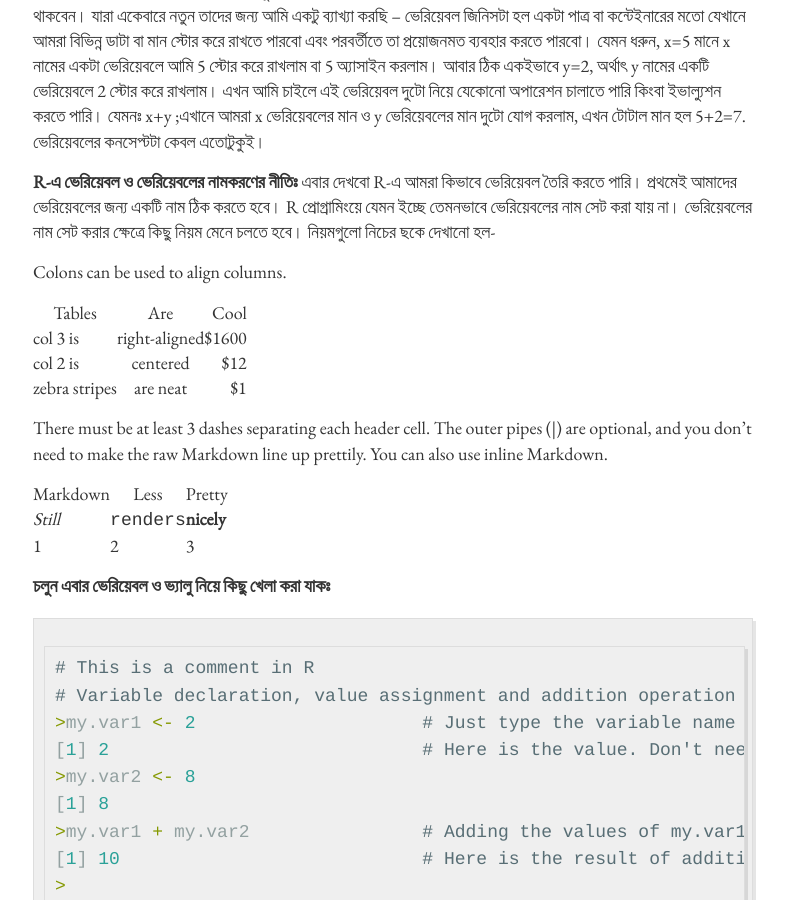
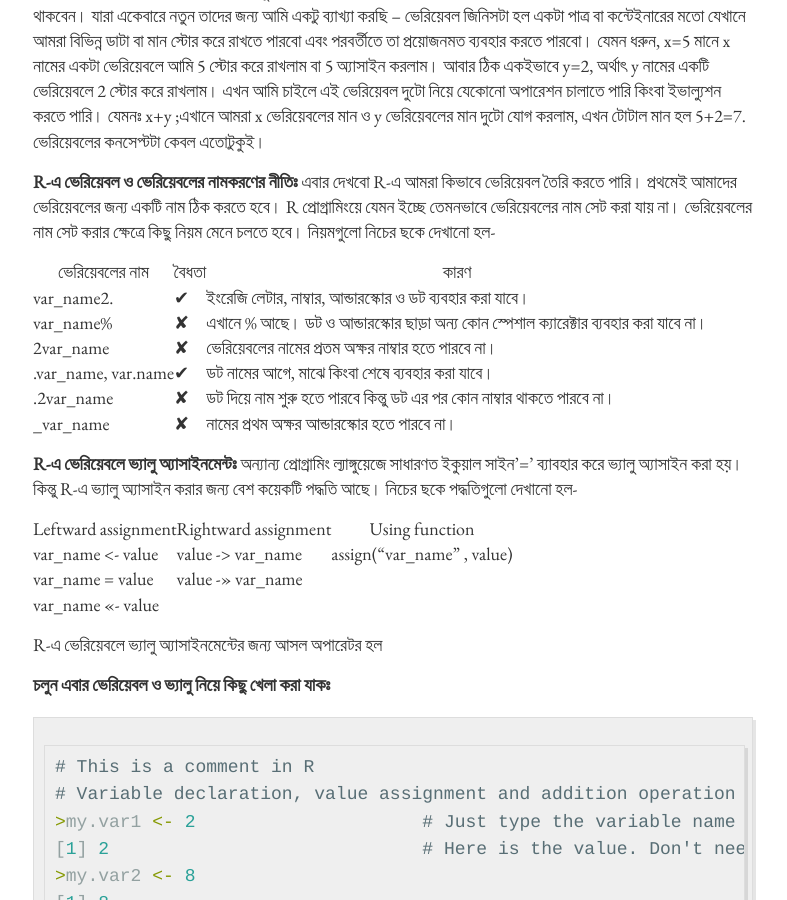
Before and after one commit to abdalimran/abdalimran.github.io, a Jekyll site: the page built from _posts/2016-8-18-r-কিকস্টার্টার-ভেরিয়েবল-এবং-অ্যাসাইনমেন্ট.md, in a window 1280 px wide and 900 px high, scrolled down 241 px. Shown: the whole window, without its empty margins (247-1034 px from the left). Built offline with Jekyll 4.4.1, drawn with Linux system fonts in a browser that asks for light colours.

Commit message:
Update 2016-8-18-r-কিকস্টার্টার-ভেরিয়েবল-এবং-অ্যাসাইনমেন্ট.md

```diff
--- a/_posts/2016-8-18-r-কিকস্টার্টার-ভেরিয়েবল-এবং-অ্যাসাইনমেন্ট.md
+++ b/_posts/2016-8-18-r-কিকস্টার্টার-ভেরিয়েবল-এবং-অ্যাসাইনমেন্ট.md
@@ -7,22 +7,28 @@ title: R কিকস্টার্টার – ০৪ ভেরিয়েব
 **R-এ ভেরিয়েবল ও ভেরিয়েবলের নামকরণের নীতিঃ**
 এবার দেখবো R-এ আমরা কিভাবে ভেরিয়েবল তৈরি করতে পারি। প্রথমেই আমাদের ভেরিয়েবলের জন্য একটি নাম ঠিক করতে হবে। R প্রোগ্রামিংয়ে যেমন ইচ্ছে তেমনভাবে ভেরিয়েবলের নাম সেট করা যায় না। ভেরিয়েবলের নাম সেট করার ক্ষেত্রে কিছু নিয়ম মেনে চলতে হবে। নিয়মগুলো নিচের ছকে দেখানো হল-
 
-Colons can be used to align columns.
 
-| Tables        | Are           | Cool  |
-| ------------- |:-------------:| -----:|
-| col 3 is      | right-aligned | $1600 |
-| col 2 is      | centered      |   $12 |
-| zebra stripes | are neat      |    $1 |
+| ভেরিয়েবলের নাম         | বৈধতা          | কারণ  |
+| -------------         |-------------  | ----- |
+| var_name2.            | ✔             | ইংরেজি লেটার, নাম্বার, আন্ডারস্কোর ও ডট ব্যবহার করা যাবে। |
+| var_name%             | ✘             | এখানে % আছে। ডট ও আন্ডারস্কোর ছাড়া অন্য কোন স্পেশাল ক্যারেক্টার ব্যবহার করা যাবে না। |
+| 2var_name             | ✘             | ভেরিয়েবলের নামের প্রতম অক্ষর নাম্বার হতে পারবে না। |
+| .var_name, var.name   | ✔             | ডট নামের আগে, মাঝে কিংবা শেষে ব্যবহার করা যাবে। |
+| .2var_name            | ✘             | ডট দিয়ে নাম শুরু হতে পারবে কিন্তু ডট এর পর কোন নাম্বার থাকতে পারবে না। |
+| \_var_name            | ✘             | নামের প্রথম অক্ষর আন্ডারস্কোর হতে পারবে না। |
 
-There must be at least 3 dashes separating each header cell.
-The outer pipes (|) are optional, and you don't need to make the
-raw Markdown line up prettily. You can also use inline Markdown.
 
-Markdown | Less | Pretty
---- | --- | ---
-*Still* | `renders` | **nicely**
-1 | 2 | 3
+**R-এ ভেরিয়েবলে ভ্যালু অ্যাসাইনমেন্টঃ**
+অন্যান্য প্রোগ্রামিং ল্যাঙ্গুয়েজে সাধারণত ইকুয়াল সাইন’=’ ব্যাবহার করে ভ্যালু অ্যাসাইন করা হয়। কিন্তু R-এ ভ্যালু অ্যাসাইন করার জন্য বেশ কয়েকটি পদ্ধতি আছে। নিচের ছকে পদ্ধতিগুলো দেখানো হল-
+
+| Leftward assignment     | Rightward assignment      | Using function |
+| -------------           | -------------             | ----------     |
+| var_name <- value       | value -> var_name         | assign("var_name" , value) |
+| var_name = value        | value ->> var_name        |
+| var_name <<- value      |
+
+
+R-এ ভেরিয়েবলে ভ্যালু অ্যাসাইনমেন্টের জন্য আসল অপারেটর হল
 
 **চলুন এবার ভেরিয়েবল ও ভ্যালু নিয়ে কিছু খেলা করা যাকঃ**
 
```
